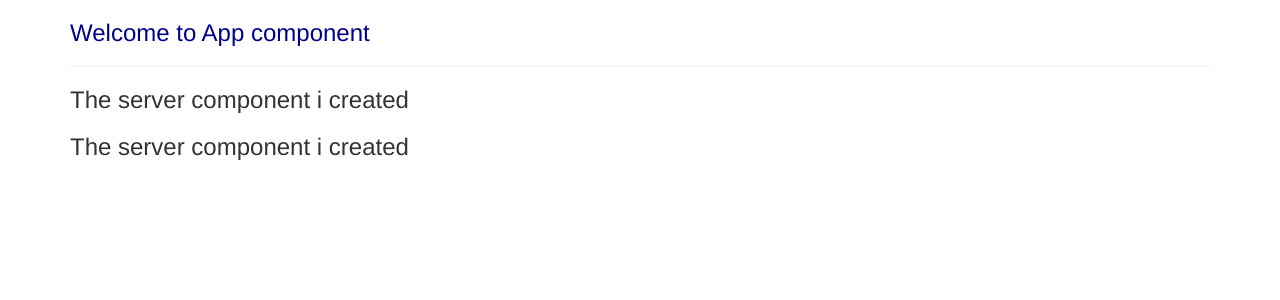
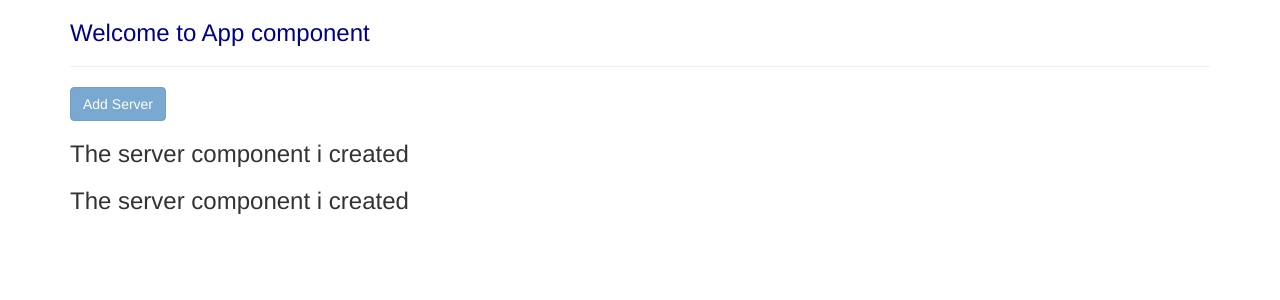
Before and after one commit to HasiruKavishan/Angular, an Angular app in the folder Dev-Angular/: page / in a window 1280 px wide. Shown: the top 300 px of the page. Built offline with nearby package versions, Linux system fonts and the light colour scheme.

Commit message:
Databinding but does not working

```diff
--- a/Dev-Angular/src/app/servers/servers.component.html
+++ b/Dev-Angular/src/app/servers/servers.component.html
@@ -1,2 +1,5 @@
+<button class="btn btn-primary"
+        [disabled]="!allowNewServer">Add Server</button>
+<p> {{ allowNewServer }} </p>
 <app-server></app-server>
 <app-server></app-server>
```
